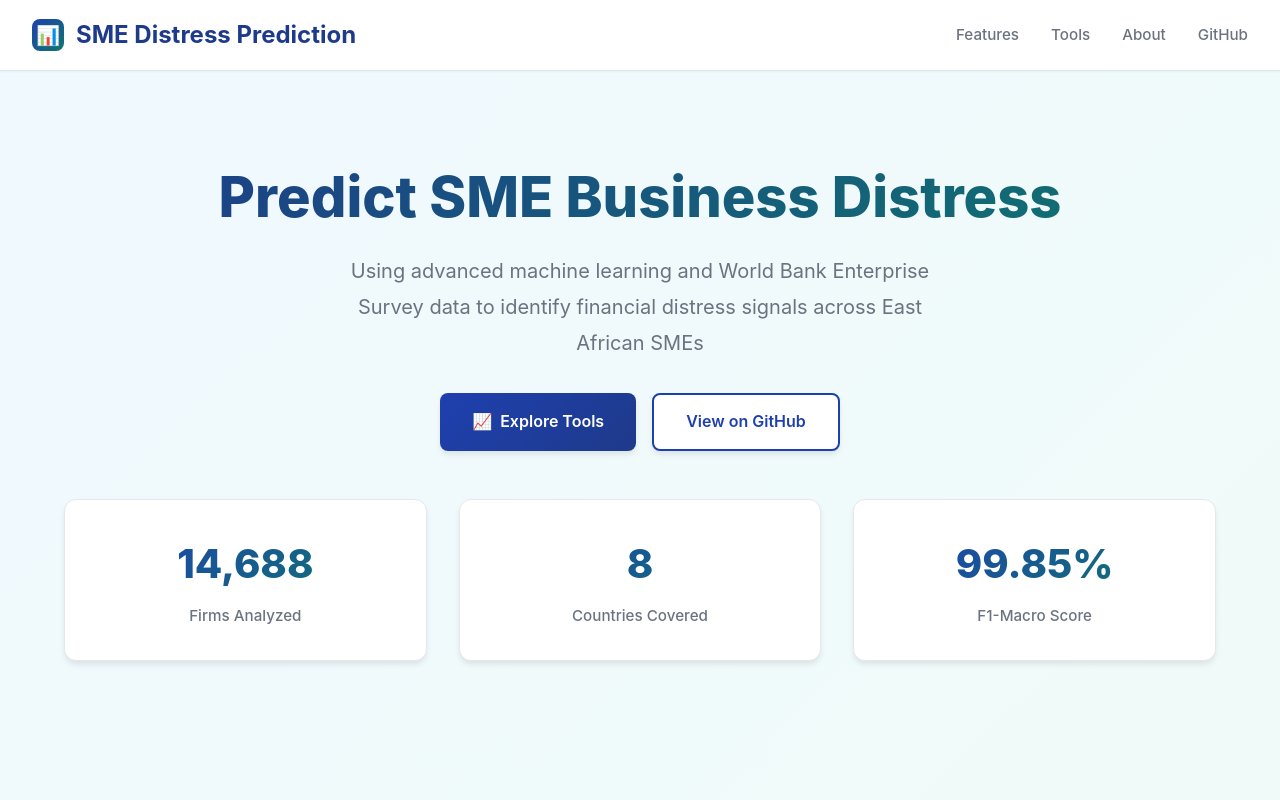
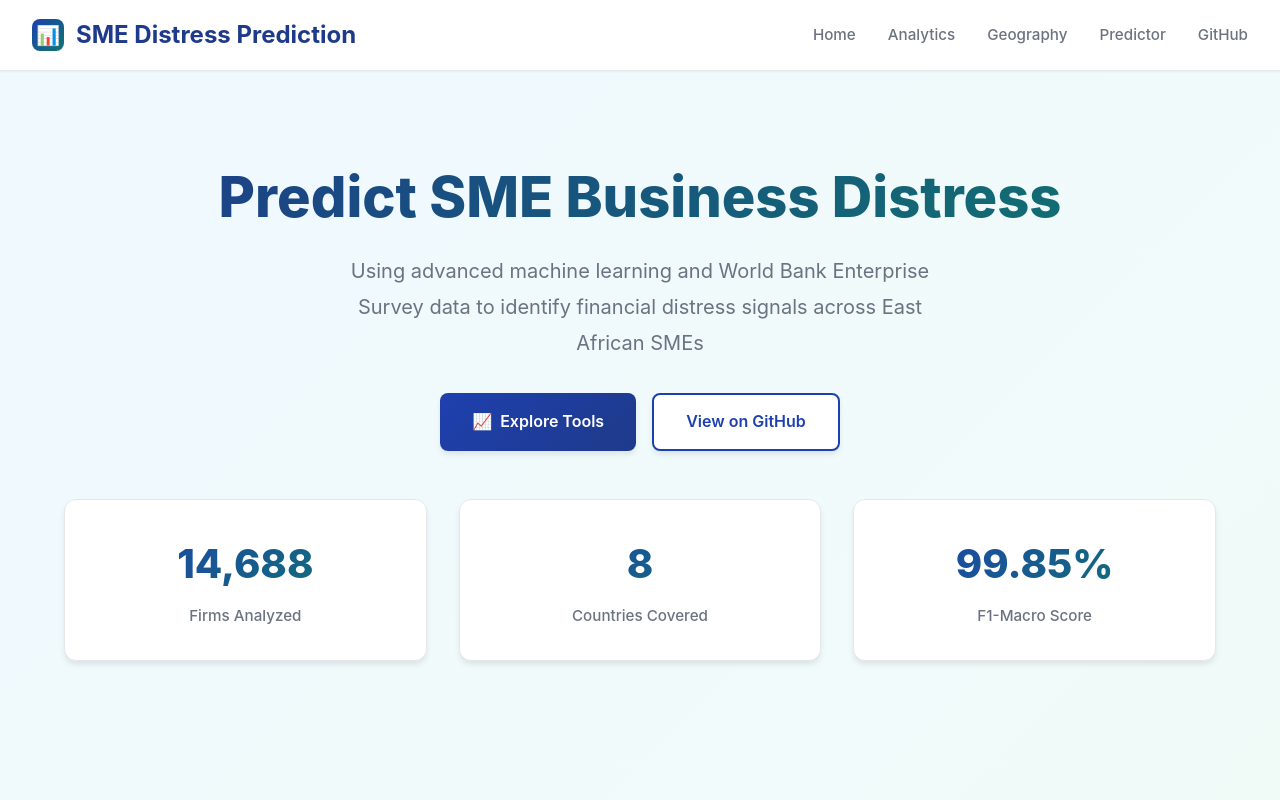
Before and after one commit to lesl-i-e/kenya-sme-distress-ml, a plain HTML site: page index.html in a window 1280 px wide. Shown: the top 800 px of the page. Drawn offline with Linux system fonts and the light colour scheme.

Commit message:
Update navigation with Home, Analytics, Geography, Predictor links

```diff
--- a/index.html
+++ b/index.html
@@ -504,9 +504,10 @@
                 <span>SME Distress Prediction</span>
             </a>
             <nav>
-                <a href="#features">Features</a>
-                <a href="#tools">Tools</a>
-                <a href="#about">About</a>
+                <a href="index.html">Home</a>
+                <a href="analytics.html">Analytics</a>
+                <a href="geography.html">Geography</a>
+                <a href="predictor.html">Predictor</a>
                 <a href="https://github.com/lesl-i-e/kenya-sme-distress-ml" target="_blank">GitHub</a>
             </nav>
         </div>
@@ -587,7 +588,7 @@
                 </div>
                 <div class="nav-card-body">
                     <p class="nav-card-description">Country-level distress rates, regional comparisons, and geographic sub-group performance validation</p>
-                    <a href="https:geography.html" class="nav-card-link">View Geography →</a>
+                    <a href="geography.html" class="nav-card-link">View Geography →</a>
                 </div>
             </div>
 
```
